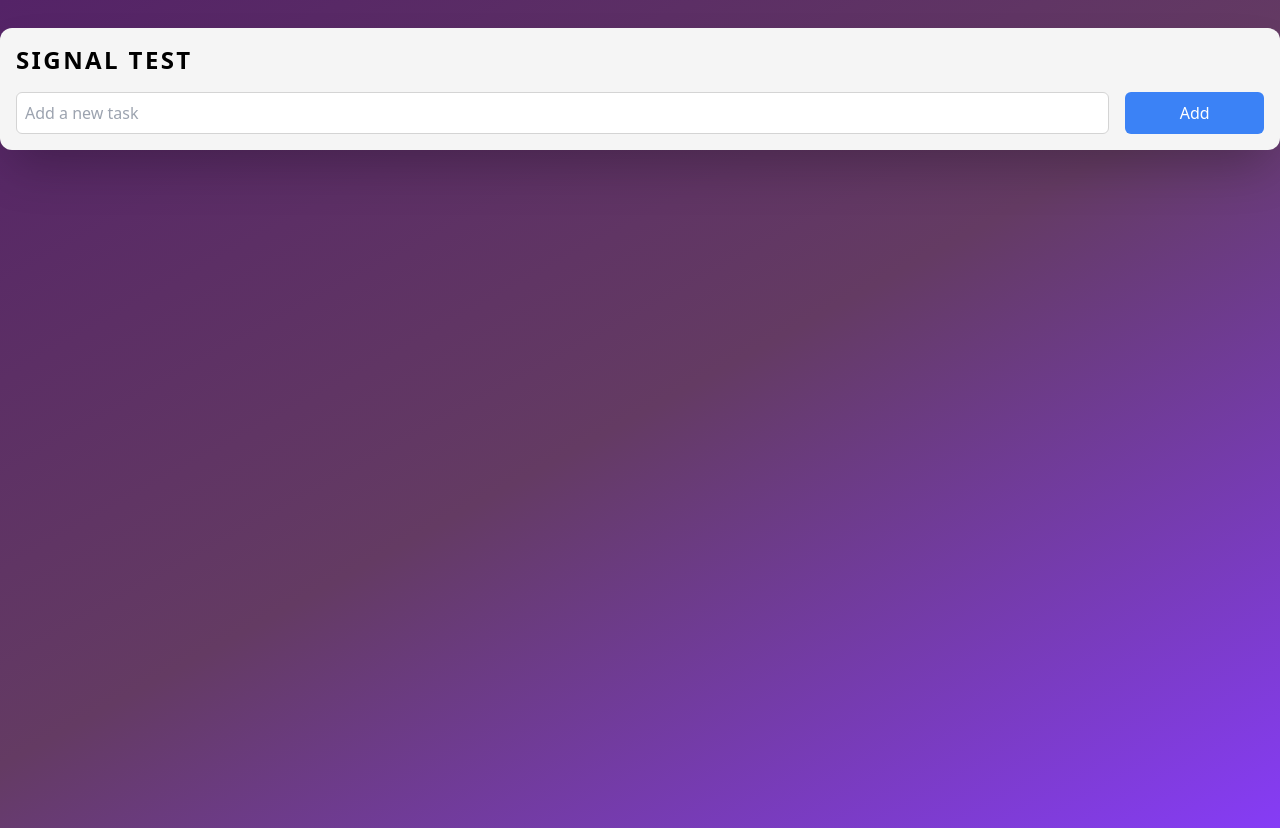
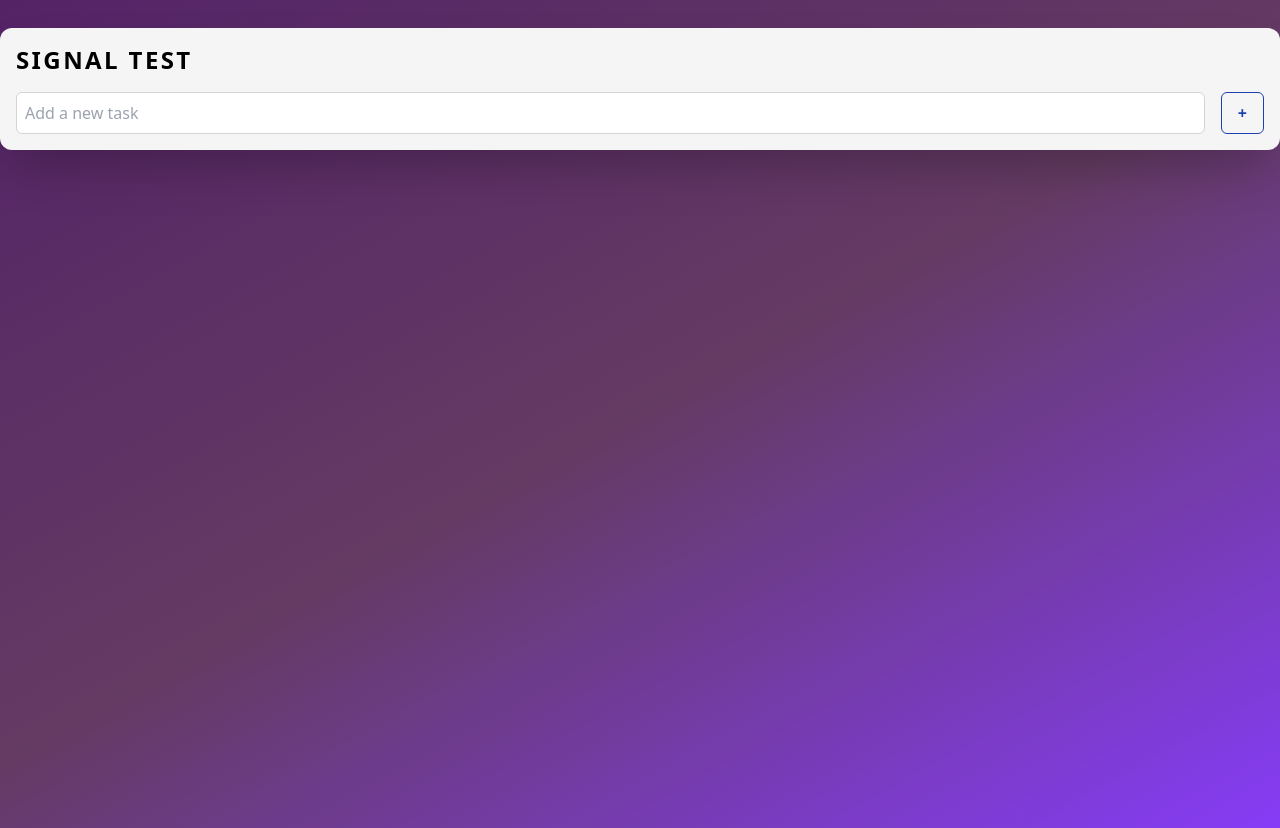
Before and after one commit to suti1979/angular-todo, an Angular app: page / in a window 1280 px wide. Built offline with nearby package versions, Linux system fonts and the light colour scheme.

Commit message:
time to stop :)

```diff
--- a/src/app/todo/todo.component.html
+++ b/src/app/todo/todo.component.html
@@ -9,9 +9,9 @@
     />
     <button
       (click)="todoService.addTodo(newTodoTitle); newTodoTitle = ''"
-      class="bg-blue-500 text-white px-4 py-2 rounded-md w-[154px]"
+      class="border border-blue-800 text-blue-800 px-4 py-2 rounded-md font-bold hover:bg-blue-300"
     >
-      Add
+      +
     </button>
   </div>
 
@@ -19,9 +19,9 @@
 
   <ul class="mt-4 border border-neutral-300 rounded-md p-4 bg-neutral-50">
     @for (todo of todoService.getTodos(); track todo.id) {
-    <li class="grid grid-cols-2 space-y-2">
+    <li class="grid grid-cols-1 md:grid-cols-2 space-y-2">
       <div class="flex items-center gap-4">
-        <pre class="text-xs">{{ todo | json }}</pre>
+        <!-- <pre class="text-xs">{{ todo | json }}</pre> -->
         <input
           type="checkbox"
           (change)="todoService.toggleComplete(todo)"
@@ -31,9 +31,9 @@
       </div>
       <button
         (click)="todoService.deleteTodo(todo.id)"
-        class="bg-red-500 justify-self-end text-white px-4 py-1 rounded-md w-28"
+        class="border border-red-800 text-red-800 hover:bg-red-300 justify-self-end px-2 py-1 rounded-md w-9"
       >
-        Delete
+        X
       </button>
     </li>
     }
```
